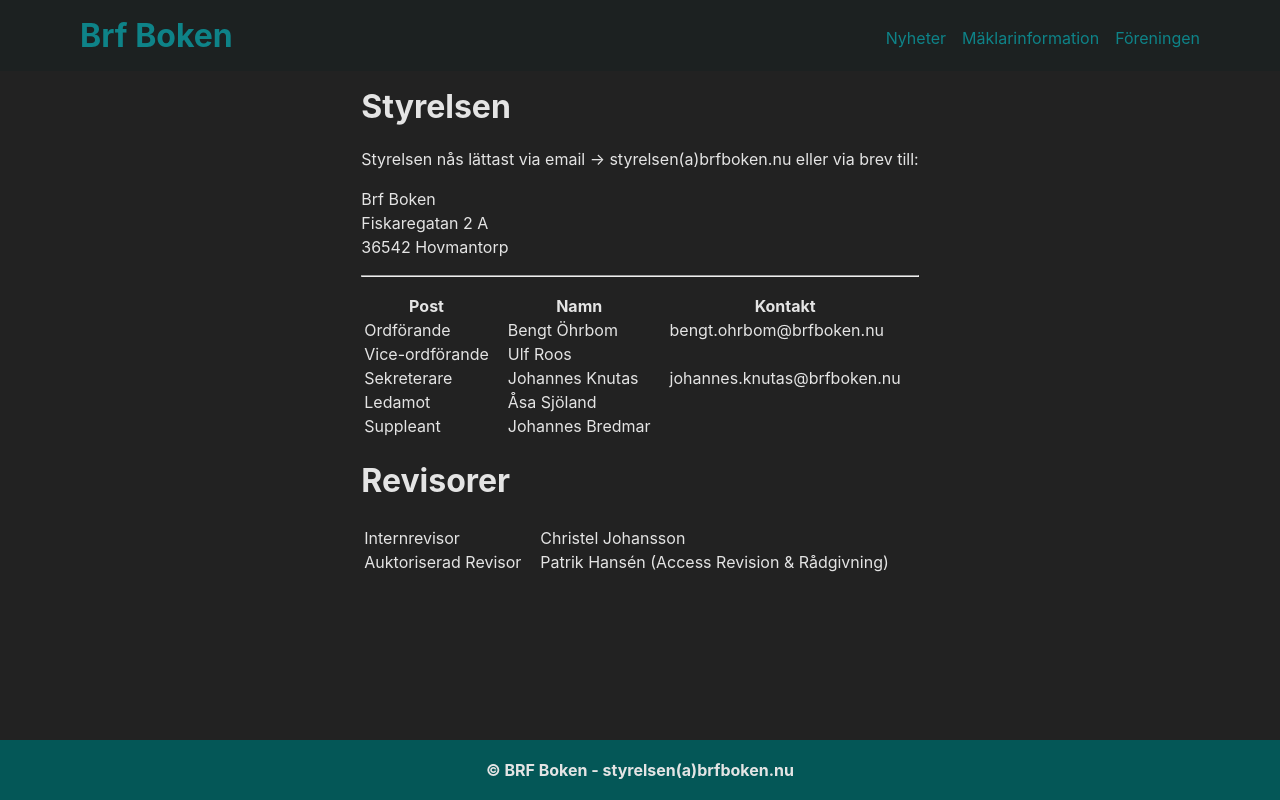
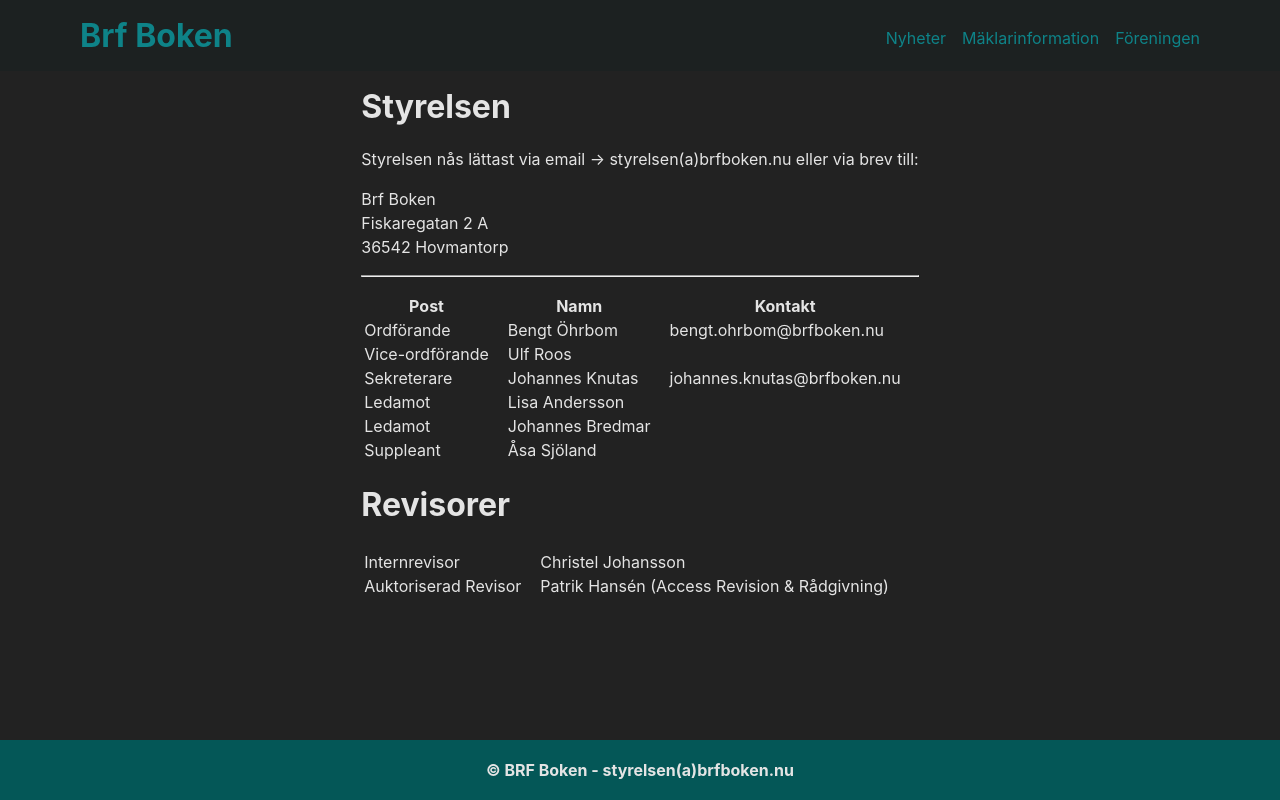
Before and after one commit to BRF-Boken/Hemsidan, an Eleventy site: page content/foreningen/styrelsen.md in a window 1280 px wide. Built offline with nearby package versions, Linux system fonts and the light colour scheme; Eleventy itself is replaced by a stand-in of ours; files that its build step writes are made by us from their sources.

Commit message:
Ny styrelse från och med stämman 2024 & konstituerande styrelsemöte

```diff
--- a/content/foreningen/styrelsen.md
+++ b/content/foreningen/styrelsen.md
@@ -20,8 +20,9 @@ ___
 | Ordförande | Bengt Öhrbom | bengt.ohrbom@brfboken.nu |
 | Vice-ordförande | Ulf Roos | |
 | Sekreterare | Johannes Knutas | johannes.knutas@brfboken.nu |
-| Ledamot | Åsa Sjöland | |
-| Suppleant | Johannes Bredmar | |
+| Ledamot | Lisa Andersson | |
+| Ledamot | Johannes Bredmar | |
+| Suppleant | Åsa Sjöland | |
 
 # Revisorer
 
```
